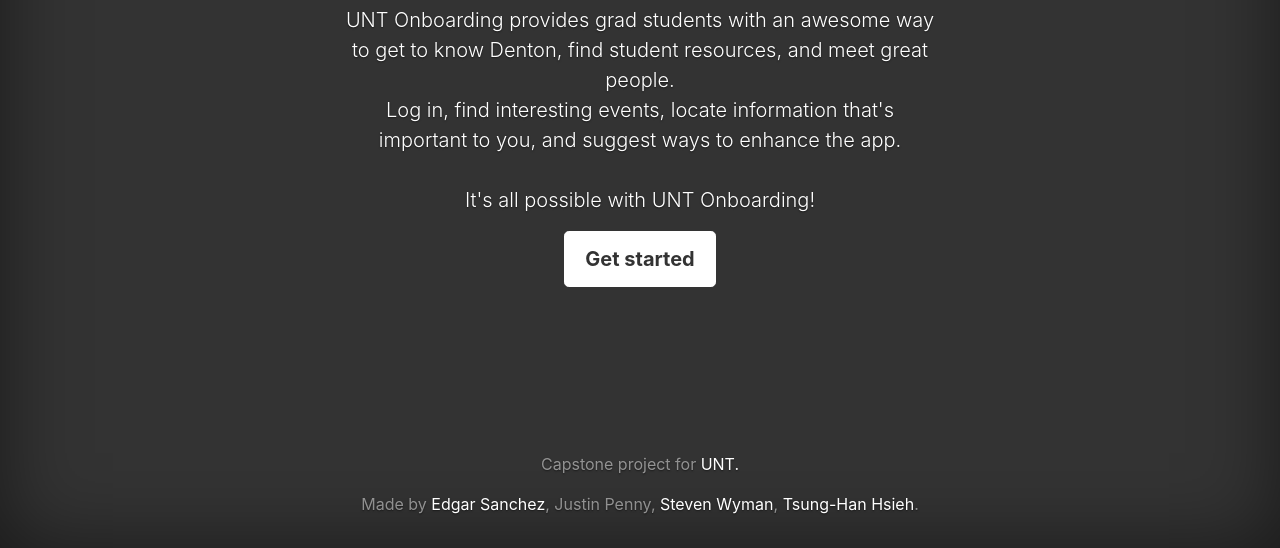
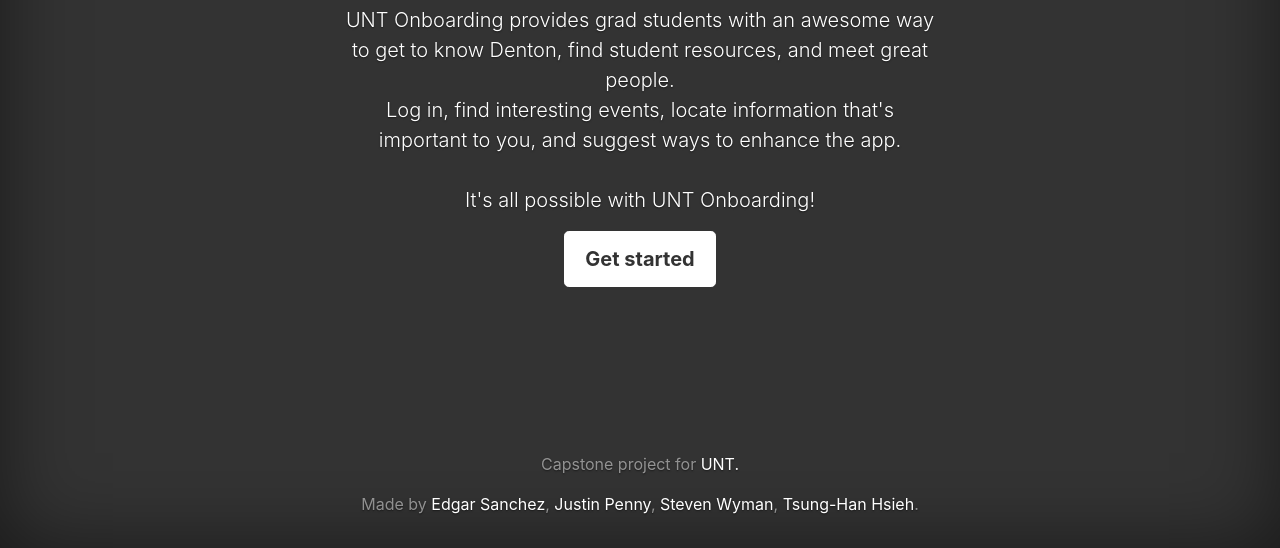
Before and after one commit to unt-team-lenny/team-project, a plain HTML site: page index.html in a window 1280 px wide. Shown: the part 252-800 px from the top of the page. Drawn offline with nearby package versions, Linux system fonts and the light colour scheme.

Commit message:
Adds link to Justin Penny's GitHub account and configures gitignore

```diff
--- a/index.html
+++ b/index.html
@@ -43,7 +43,7 @@
       <footer class="mastfoot mt-auto">
         <div class="inner">
           <p>Capstone project for <a href="https://unt.edu/">UNT.</a></p>
-          <p>Made by <a href="https://github.com/edgariscoding/">Edgar Sanchez</a>, Justin Penny, <a href="https://github.com/stevenw11">Steven Wyman</a>, <a href="https://github.com/Tsung-HanHsieh">Tsung-Han Hsieh</a>.</p>
+          <p>Made by <a href="https://github.com/edgariscoding/">Edgar Sanchez</a>, <a href="https://github.com/JustinPenny">Justin Penny</a>, <a href="https://github.com/stevenw11">Steven Wyman</a>, <a href="https://github.com/Tsung-HanHsieh">Tsung-Han Hsieh</a>.</p>
         </div>
       </footer>
     </div>
```
Also changed, not shown: 1 other file.
